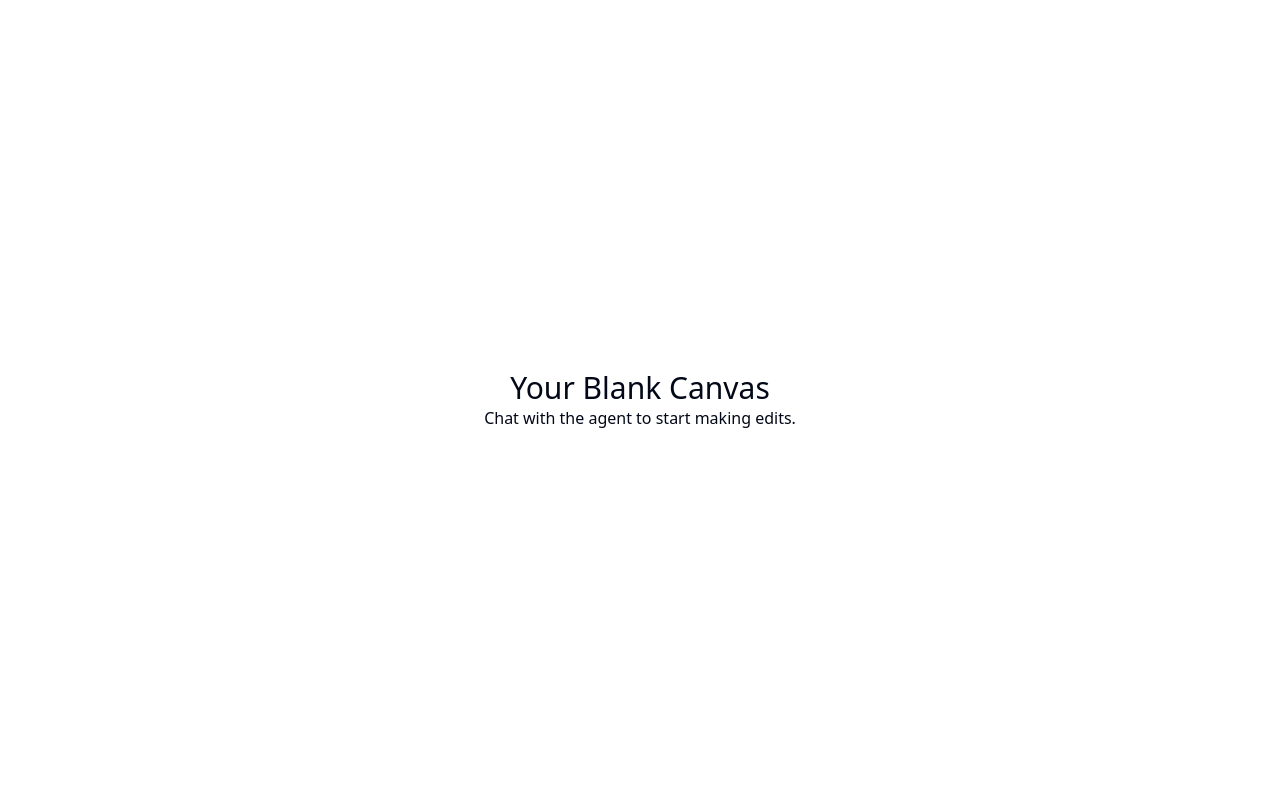
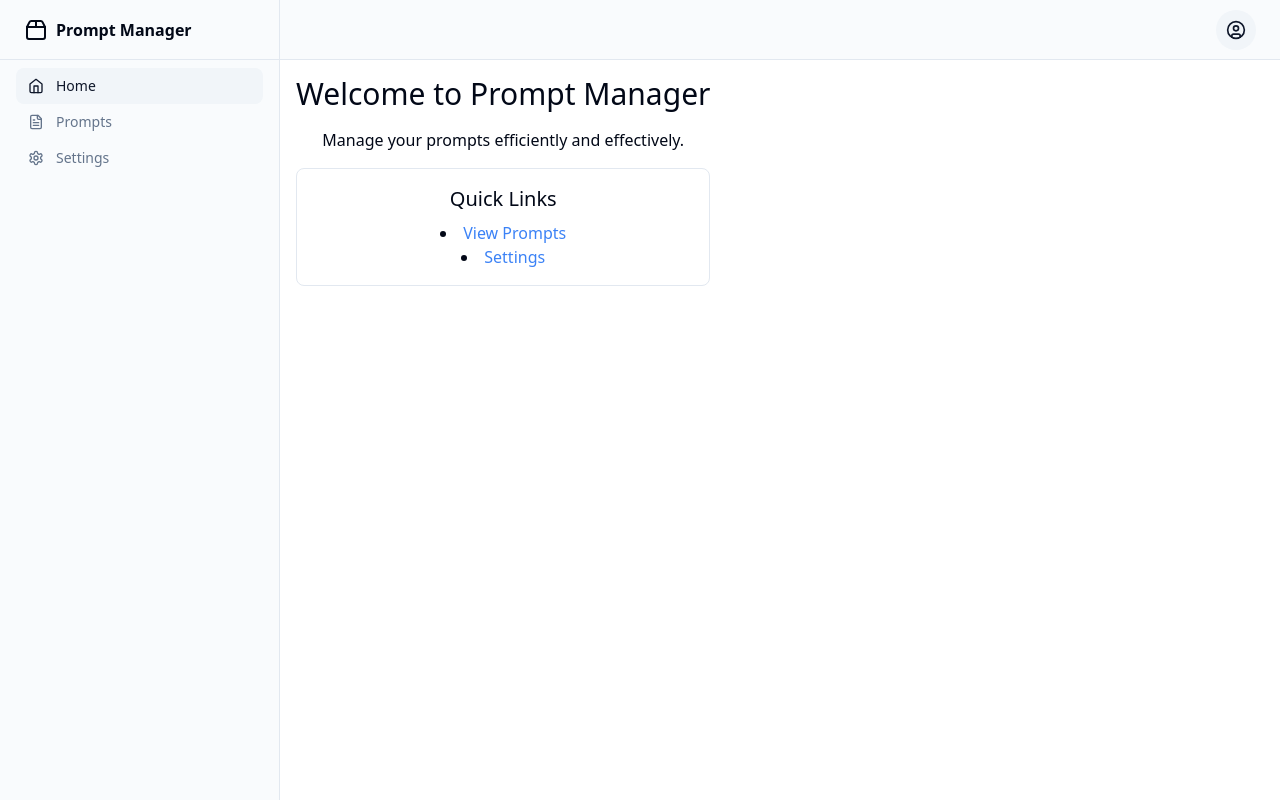
Before and after one commit to GPT-Engineer-App-Dev/idea-curator, a React (Vite) app: page / in a window 1280 px wide. Built offline with nearby package versions, Linux system fonts and the light colour scheme.

Commit message:
Create initial layout and basic functionality for a prompt manager application.

```diff
--- a/src/App.jsx
+++ b/src/App.jsx
@@ -1,11 +1,11 @@
 import { QueryClient, QueryClientProvider } from "@tanstack/react-query";
 import { Route, BrowserRouter as Router, Routes } from "react-router-dom";
 import Index from "./pages/Index.jsx";
+import Prompts from "./pages/Prompts.jsx";
+import Settings from "./pages/Settings.jsx";
 import { TooltipProvider } from "@/components/ui/tooltip";
-import { Toaster } from "@/components/ui/sonner.jsx";
-
-// Make sure select one of the following layouts: default.jsx, navbar.jsx, sidebar.jsx depending on your project
-import SharedLayout from "./components/layouts/default.jsx";
+import { Toaster } from "sonner";
+import SharedLayout from "./components/layouts/sidebar.jsx";
 
 const queryClient = new QueryClient();
 
@@ -18,7 +18,8 @@ function App() {
             <Routes>
               <Route path="/" element={<SharedLayout />}>
                 <Route index element={<Index />} />
-                {/* Add more routes here as needed */}
+                <Route path="prompts" element={<Prompts />} />
+                <Route path="settings" element={<Settings />} />
               </Route>
             </Routes>
           </Router>
--- a/src/components/layouts/sidebar.jsx
+++ b/src/components/layouts/sidebar.jsx
@@ -2,23 +2,20 @@ import {
   Bell,
   CircleUser,
   Home,
-  LineChart,
   Menu,
-  Package,
   Package2,
-  Search,
-  ShoppingCart,
-  Users,
-} from "lucide-react"
-import { Badge } from "@/components/ui/badge"
-import { Button } from "@/components/ui/button"
+  Settings,
+  FileText,
+} from "lucide-react";
+import { Badge } from "@/components/ui/badge";
+import { Button } from "@/components/ui/button";
 import {
   Card,
   CardContent,
   CardDescription,
   CardHeader,
   CardTitle,
-} from "@/components/ui/card"
+} from "@/components/ui/card";
 import {
   DropdownMenu,
   DropdownMenuContent,
@@ -26,10 +23,10 @@ import {
   DropdownMenuLabel,
   DropdownMenuSeparator,
   DropdownMenuTrigger,
-} from "@/components/ui/dropdown-menu"
-import { Input } from "@/components/ui/input"
-import { Sheet, SheetContent, SheetTrigger } from "@/components/ui/sheet"
-import { Outlet } from "react-router-dom";
+} from "@/components/ui/dropdown-menu";
+import { Input } from "@/components/ui/input";
+import { Sheet, SheetContent, SheetTrigger } from "@/components/ui/sheet";
+import { NavLink, Outlet } from "react-router-dom";
 
 function SharedLayout() {
   return (
@@ -39,18 +36,44 @@ function SharedLayout() {
           <div className="flex h-14 items-center border-b px-4 lg:h-[60px] lg:px-6">
             <a href="/" className="flex items-center gap-2 font-semibold">
               <Package2 className="h-6 w-6" />
-              <span className="">Acme Inc</span>
+              <span className="">Prompt Manager</span>
             </a>
           </div>
           <div className="flex-1">
             <nav className="grid items-start px-2 text-sm font-medium lg:px-4">
-              <a
-                href="#"
-                className="flex items-center gap-3 rounded-lg bg-muted px-3 py-2 text-primary transition-all hover:text-primary"
+              <NavLink
+                to="/"
+                className={({ isActive }) =>
+                  `flex items-center gap-3 rounded-lg px-3 py-2 transition-all ${
+                    isActive ? "bg-muted text-primary" : "text-muted-foreground hover:text-foreground"
+                  }`
+                }
               >
                 <Home className="h-4 w-4" />
                 Home
-              </a>
+              </NavLink>
+              <NavLink
+                to="/prompts"
+                className={({ isActive }) =>
+                  `flex items-center gap-3 rounded-lg px-3 py-2 transition-all ${
+                    isActive ? "bg-muted text-primary" : "text-muted-foreground hover:text-foreground"
+                  }`
+                }
+              >
+                <FileText className="h-4 w-4" />
+                Prompts
+              </NavLink>
+              <NavLink
+                to="/settings"
+                className={({ isActive }) =>
+                  `flex items-center gap-3 rounded-lg px-3 py-2 transition-all ${
+                    isActive ? "bg-muted text-primary" : "text-muted-foreground hover:text-foreground"
+                  }`
+                }
+              >
+                <Settings className="h-4 w-4" />
+                Settings
+              </NavLink>
             </nav>
           </div>
         </div>
@@ -75,15 +98,41 @@ function SharedLayout() {
                   className="flex items-center gap-2 text-lg font-semibold"
                 >
                   <Package2 className="h-6 w-6" />
-                  <span className="sr-only">Acme Inc</span>
+                  <span className="sr-only">Prompt Manager</span>
                 </a>
-                <a
-                  href="#"
-                  className="mx-[-0.65rem] flex items-center gap-4 rounded-xl px-3 py-2 text-muted-foreground hover:text-foreground"
+                <NavLink
+                  to="/"
+                  className={({ isActive }) =>
+                    `mx-[-0.65rem] flex items-center gap-4 rounded-xl px-3 py-2 transition-all ${
+                      isActive ? "bg-muted text-primary" : "text-muted-foreground hover:text-foreground"
+                    }`
+                  }
                 >
                   <Home className="h-5 w-5" />
                   Home
-                </a>
+                </NavLink>
+                <NavLink
+                  to="/prompts"
+                  className={({ isActive }) =>
+                    `mx-[-0.65rem] flex items-center gap-4 rounded-xl px-3 py-2 transition-all ${
+                      isActive ? "bg-muted text-primary" : "text-muted-foreground hover:text-foreground"
+                    }`
+                  }
+                >
+                  <FileText className="h-5 w-5" />
+                  Prompts
+                </NavLink>
+                <NavLink
+                  to="/settings"
+                  className={({ isActive }) =>
+                    `mx-[-0.65rem] flex items-center gap-4 rounded-xl px-3 py-2 transition-all ${
+                      isActive ? "bg-muted text-primary" : "text-muted-foreground hover:text-foreground"
+                    }`
+                  }
+                >
+                  <Settings className="h-5 w-5" />
+                  Settings
+                </NavLink>
               </nav>
             </SheetContent>
           </Sheet>
@@ -107,12 +156,12 @@ function SharedLayout() {
             </DropdownMenuContent>
           </DropdownMenu>
         </header>
-        <main className="flex flex-1">
+        <main className="flex flex-1 p-4">
           <Outlet />
         </main>
       </div>
     </div>
-  )
+  );
 }
 
 export default SharedLayout;
--- a/src/pages/Index.jsx
+++ b/src/pages/Index.jsx
@@ -1,10 +1,17 @@
 function Index() {
   return (
-    <div>
-      <h1 className="text-3xl text-center">Your Blank Canvas</h1>
-      <p className="text-center">
-        Chat with the agent to start making edits.
-      </p>
+    <div className="text-center">
+      <h1 className="text-3xl mb-4">Welcome to Prompt Manager</h1>
+      <p className="mb-4">Manage your prompts efficiently and effectively.</p>
+      <div className="grid gap-4">
+        <div className="p-4 border rounded-lg">
+          <h2 className="text-xl mb-2">Quick Links</h2>
+          <ul className="list-disc list-inside">
+            <li><a href="/prompts" className="text-blue-500 hover:underline">View Prompts</a></li>
+            <li><a href="/settings" className="text-blue-500 hover:underline">Settings</a></li>
+          </ul>
+        </div>
+      </div>
     </div>
   );
 }
--- /dev/null
+++ b/src/pages/Prompts.jsx
@@ -0,0 +1,74 @@
+import { useState } from "react";
+import { Button } from "@/components/ui/button";
+import { Input } from "@/components/ui/input";
+import { Card, CardContent, CardHeader, CardTitle } from "@/components/ui/card";
+
+function Prompts() {
+  const [prompts, setPrompts] = useState([]);
+  const [newPrompt, setNewPrompt] = useState({ title: "", content: "" });
+
+  const handleAddPrompt = () => {
+    setPrompts([...prompts, newPrompt]);
+    setNewPrompt({ title: "", content: "" });
+  };
+
+  const handleDeletePrompt = (index) => {
+    setPrompts(prompts.filter((_, i) => i !== index));
+  };
+
+  const handleEditPrompt = (index, updatedPrompt) => {
+    const updatedPrompts = prompts.map((prompt, i) =>
+      i === index ? updatedPrompt : prompt
+    );
+    setPrompts(updatedPrompts);
+  };
+
+  return (
+    <div className="space-y-4">
+      <h1 className="text-2xl">Manage Prompts</h1>
+      <div className="space-y-2">
+        <Input
+          placeholder="Title"
+          value={newPrompt.title}
+          onChange={(e) => setNewPrompt({ ...newPrompt, title: e.target.value })}
+        />
+        <Input
+          placeholder="Content"
+          value={newPrompt.content}
+          onChange={(e) => setNewPrompt({ ...newPrompt, content: e.target.value })}
+        />
+        <Button onClick={handleAddPrompt}>Add Prompt</Button>
+      </div>
+      <div className="space-y-4">
+        {prompts.map((prompt, index) => (
+          <Card key={index}>
+            <CardHeader>
+              <CardTitle>{prompt.title}</CardTitle>
+            </CardHeader>
+            <CardContent>
+              <p>{prompt.content}</p>
+              <div className="flex space-x-2 mt-2">
+                <Button
+                  variant="outline"
+                  onClick={() =>
+                    handleEditPrompt(index, {
+                      ...prompt,
+                      title: prompt.title + " (edited)",
+                    })
+                  }
+                >
+                  Edit
+                </Button>
+                <Button variant="destructive" onClick={() => handleDeletePrompt(index)}>
+                  Delete
+                </Button>
+              </div>
+            </CardContent>
+          </Card>
+        ))}
+      </div>
+    </div>
+  );
+}
+
+export default Prompts;
--- /dev/null
+++ b/src/pages/Settings.jsx
@@ -0,0 +1,26 @@
+import { useState } from "react";
+import { Switch } from "@/components/ui/switch";
+import { Card, CardContent, CardHeader, CardTitle } from "@/components/ui/card";
+
+function Settings() {
+  const [darkMode, setDarkMode] = useState(false);
+
+  return (
+    <div className="space-y-4">
+      <h1 className="text-2xl">Settings</h1>
+      <Card>
+        <CardHeader>
+          <CardTitle>Theme</CardTitle>
+        </CardHeader>
+        <CardContent>
+          <div className="flex items-center space-x-2">
+            <span>Dark Mode</span>
+            <Switch checked={darkMode} onCheckedChange={setDarkMode} />
+          </div>
+        </CardContent>
+      </Card>
+    </div>
+  );
+}
+
+export default Settings;
```
